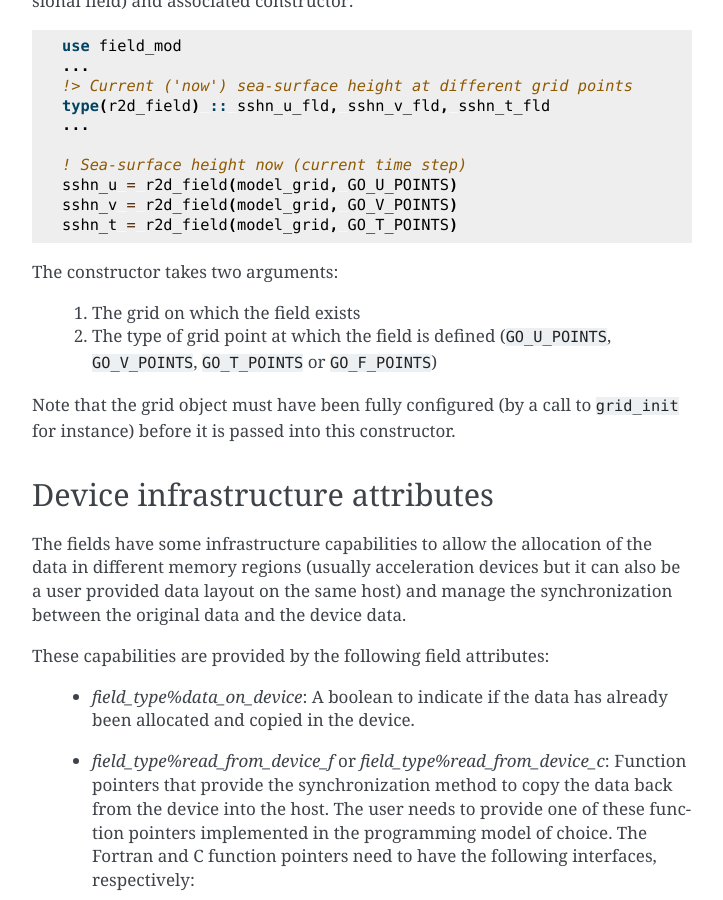
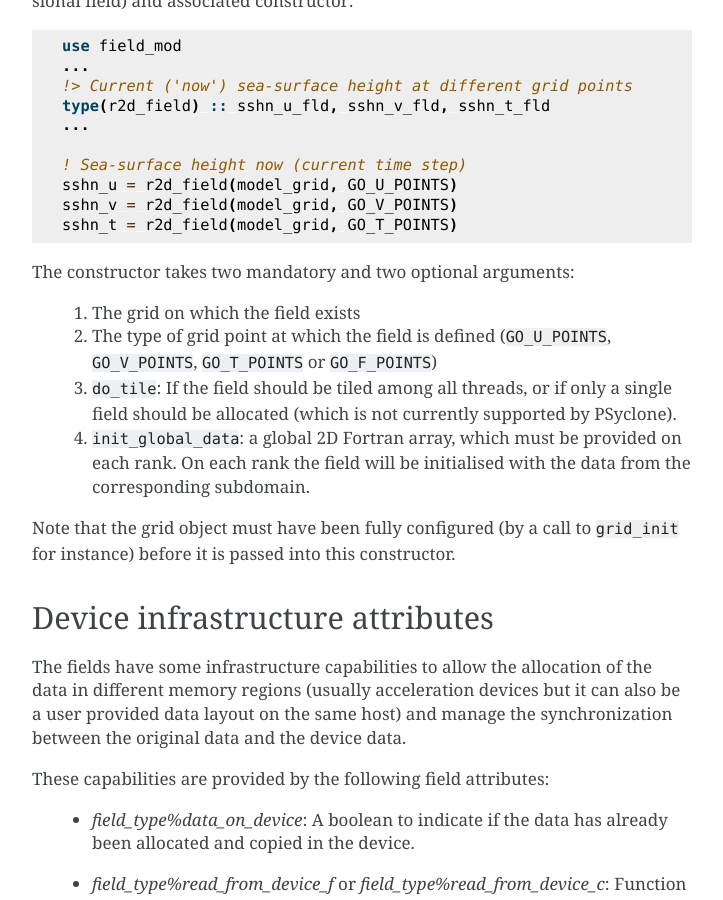
Before and after one commit to stfc/dl_esm_inf, a Sphinx documentation site: the page built from doc/api.rst, in a window 1280 px wide and 900 px high, scrolled down 2583 px. Shown: the whole window, without its empty margins (388-1111 px from the left). Built offline with Sphinx 7.4.7, drawn with Linux system fonts in a browser that asks for light colours.

Commit message:
#64 Updated documentation.

```diff
--- a/doc/api.rst
+++ b/doc/api.rst
@@ -125,11 +125,17 @@ constructor::
   sshn_v = r2d_field(model_grid, GO_V_POINTS)
   sshn_t = r2d_field(model_grid, GO_T_POINTS)
 
-The constructor takes two arguments:
+The constructor takes two mandatory and two optional arguments:
 
  1. The grid on which the field exists
  2. The type of grid point at which the field is defined
     (``GO_U_POINTS``, ``GO_V_POINTS``, ``GO_T_POINTS`` or ``GO_F_POINTS``)
+ 3. ``do_tile``: If the field should be tiled among all threads, or if only
+    a single field should be allocated (which is not currently
+    supported by PSyclone).
+ 4. ``init_global_data``: a global 2D Fortran array, which must be
+    provided on each rank. On each rank the field will be initialised
+    with the data from the corresponding subdomain.
 
 Note that the grid object must have been fully configured (by a
 call to ``grid_init`` for instance) before it is passed into this
```
